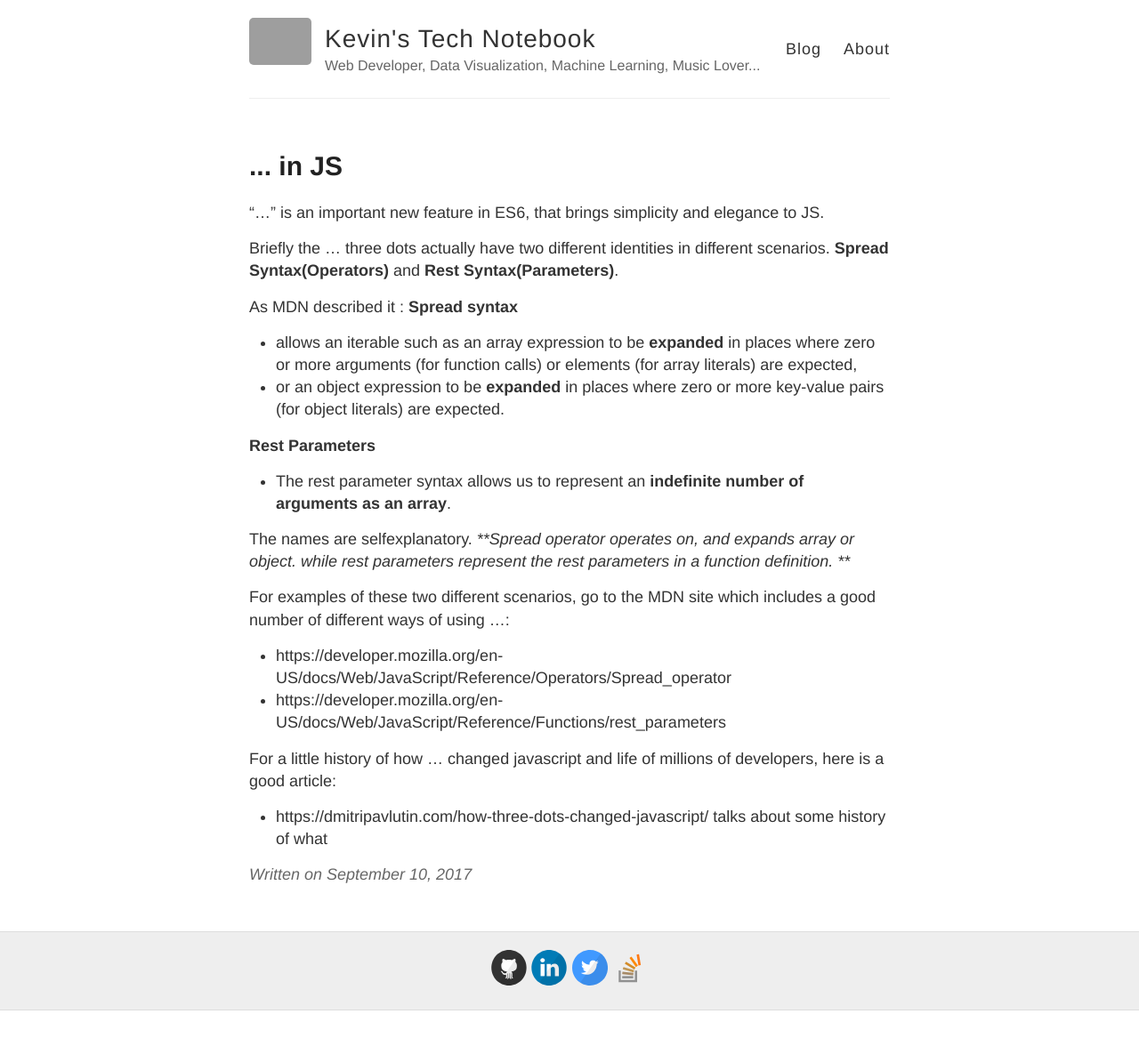
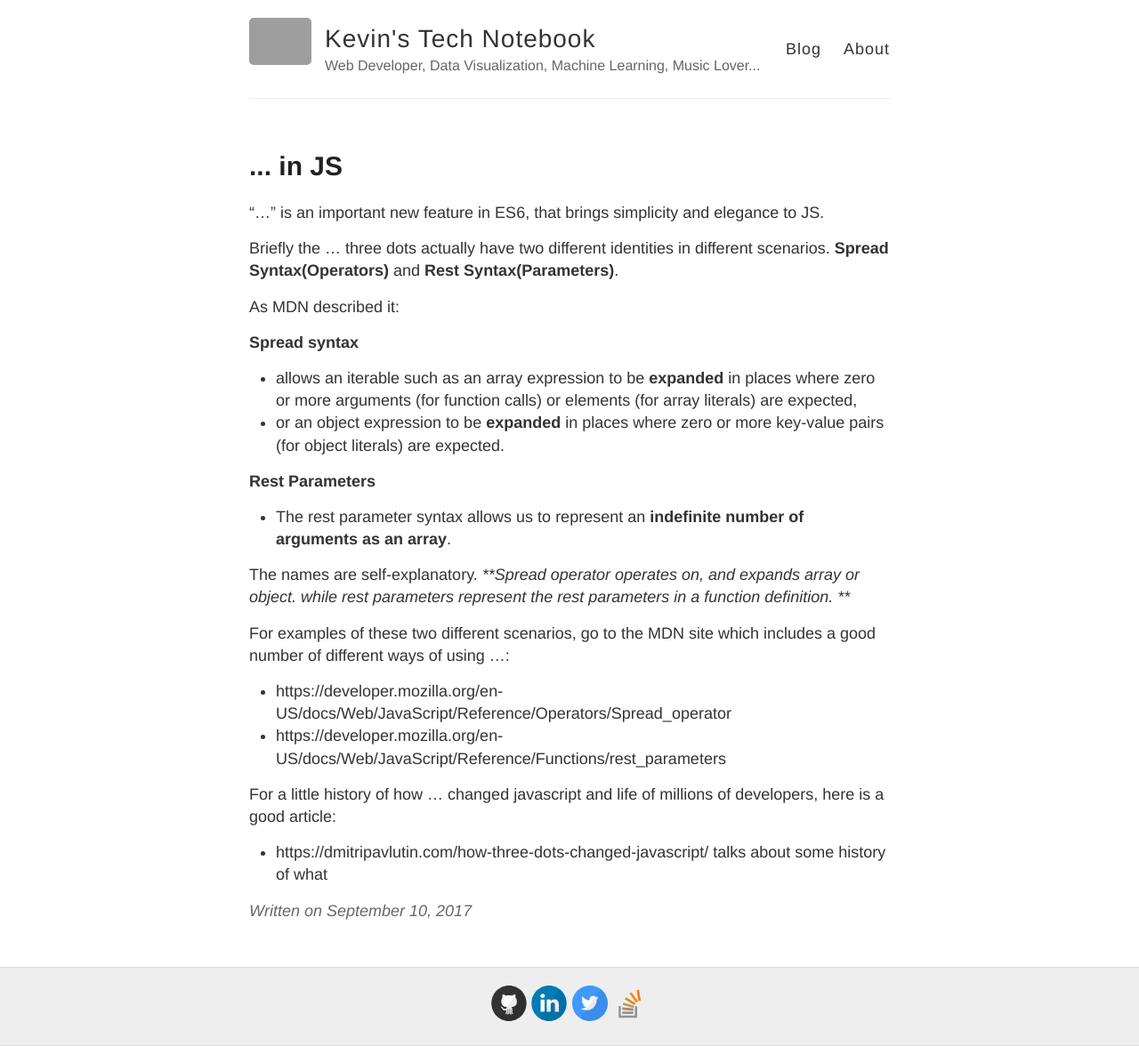
Before and after one commit to KevKeyingLi/KevKeyingLi.github.io, a Jekyll site: the page built from _posts/2017-09-10-...-in-JS.md, in a window 1280 px wide. Shown: the whole page at 89% size. Built offline with Jekyll 4.4.1, drawn with Linux system fonts in a browser that asks for light colours; before the commit the page ends 1136 px from its top, so only the background shows below that; grey boxes are pictures that could not be loaded.

Commit message:
Update 2017-09-10-...-in-JS.md

```diff
--- a/_posts/2017-09-10-...-in-JS.md
+++ b/_posts/2017-09-10-...-in-JS.md
@@ -7,7 +7,8 @@ title: ... in JS
 
 Briefly the ... three dots actually have two different identities in different scenarios. **Spread Syntax(Operators)** and **Rest Syntax(Parameters)**.
 
-As MDN described it :
+As MDN described it:
+
 **Spread syntax**
  + allows an iterable such as an array expression to be **expanded** in places where zero or more arguments (for function calls) or elements (for array literals) are expected,
  + or an object expression to be **expanded** in places where zero or more key-value pairs (for object literals) are expected.
@@ -15,7 +16,7 @@ As MDN described it :
 **Rest Parameters**
  * The rest parameter syntax allows us to represent an **indefinite number of arguments as an array**.
 
-The names are selfexplanatory. ***Spread operator operates on, and expands array or object. while rest parameters represent the rest parameters in a function definition. ***
+The names are self-explanatory. ***Spread operator operates on, and expands array or object. while rest parameters represent the rest parameters in a function definition. ***
 
 For examples of these two different scenarios, go to the MDN site which includes a good number of different ways of using ...:
 * https://developer.mozilla.org/en-US/docs/Web/JavaScript/Reference/Operators/Spread_operator
```
